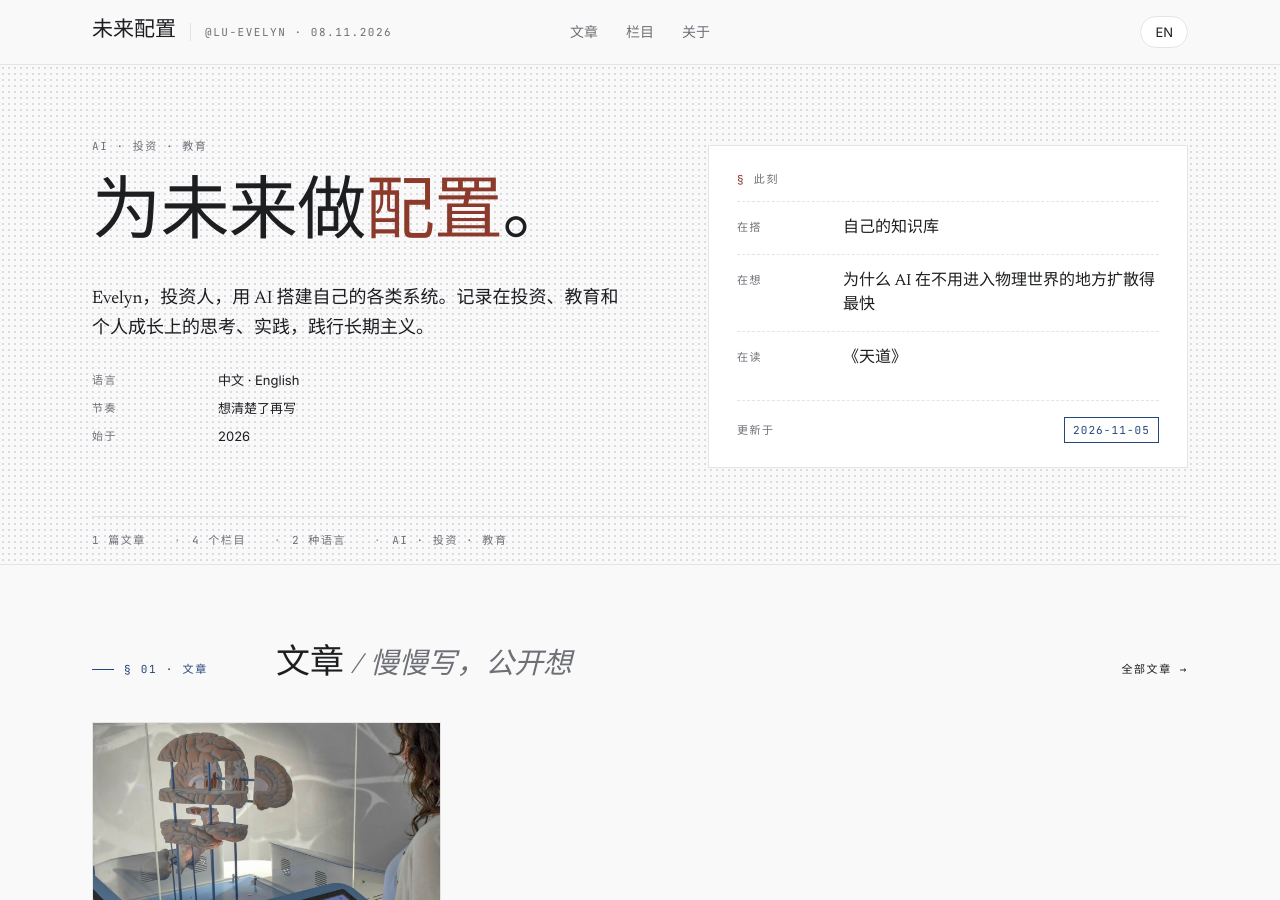
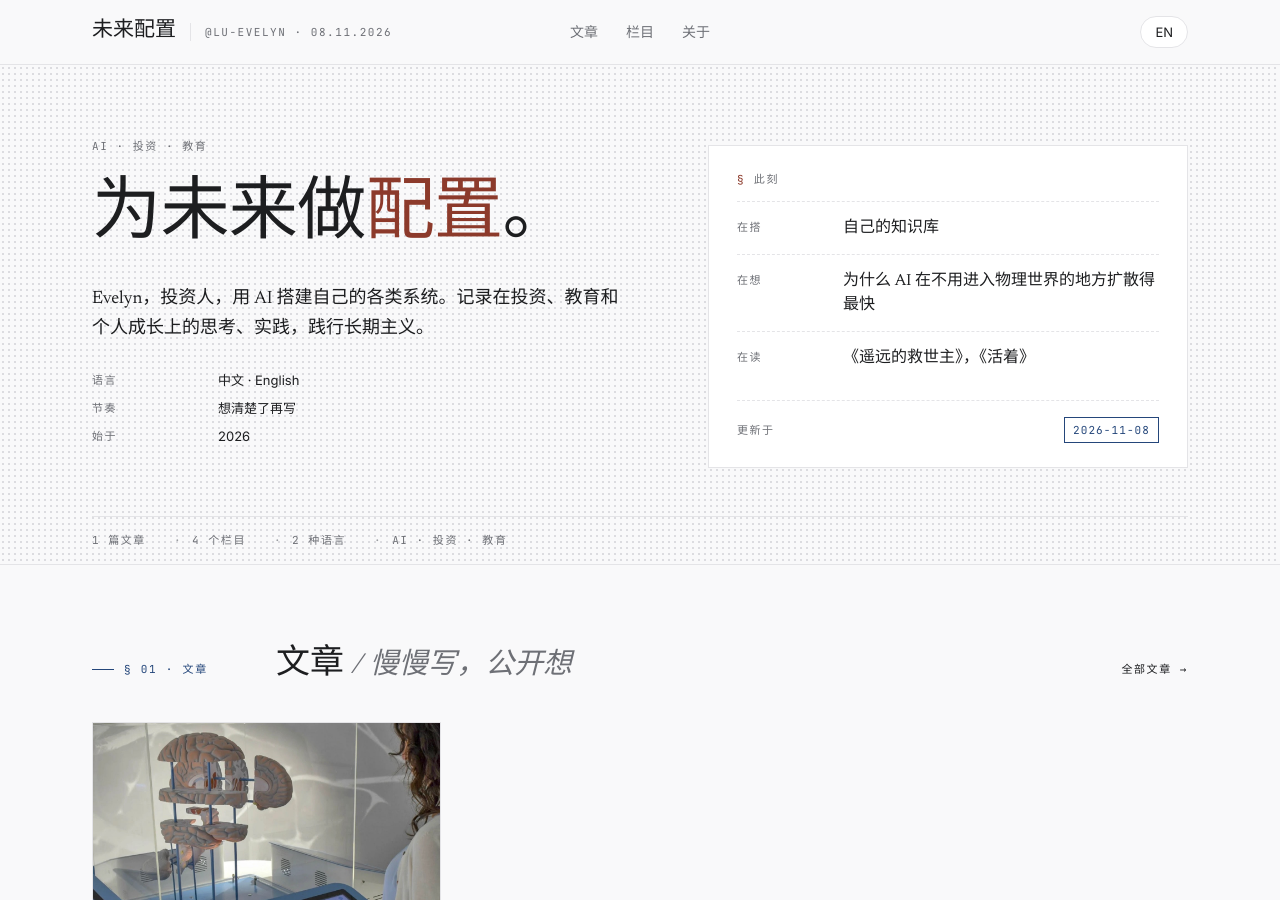
Before and after one commit to lu-evelyn/lu-evelyn.github.io, a Jekyll site: the page built from index.md, in a window 1280 px wide and 900 px high. Built offline with Jekyll 4.4.1, drawn with Linux system fonts in a browser that asks for light colours.

Commit message:
更新“此刻”卡片的在读书目
Co-Authored-By: Claude Opus 5.5 <noreply@anthropic.com>

```diff
--- a/_data/now.yml
+++ b/_data/now.yml
@@ -1,13 +1,13 @@
 # 首页“此刻”卡片。留空的行不显示。改完记得更新 updated。
 # 素材只用 Evelyn 本人的话（flomo、对话），常规更新由月度复盘起草。
-updated: 2026-11-05
+updated: 2026-11-08
 zh:
   building: 自己的知识库
   thinking: 为什么 AI 在不用进入物理世界的地方扩散得最快
-  reading: 《天道》
+  reading: 《遥远的救世主》，《活着》
   writing: ""
 en:
   building: My own knowledge base
   thinking: Why AI spreads fastest where it doesn't have to enter the physical world
-  reading: Tian Dao, a Chinese novel
+  reading: The Distant Savior by Dou Dou; To Live by Yu Hua
   writing: ""
```
